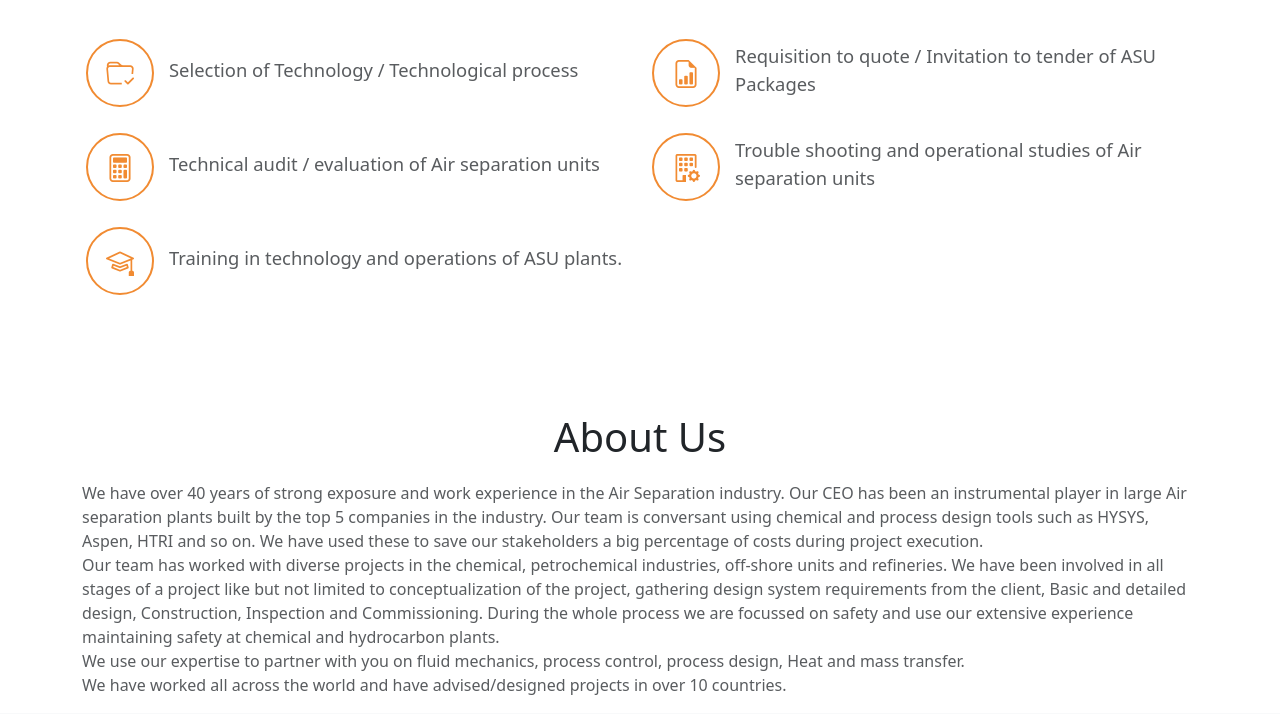
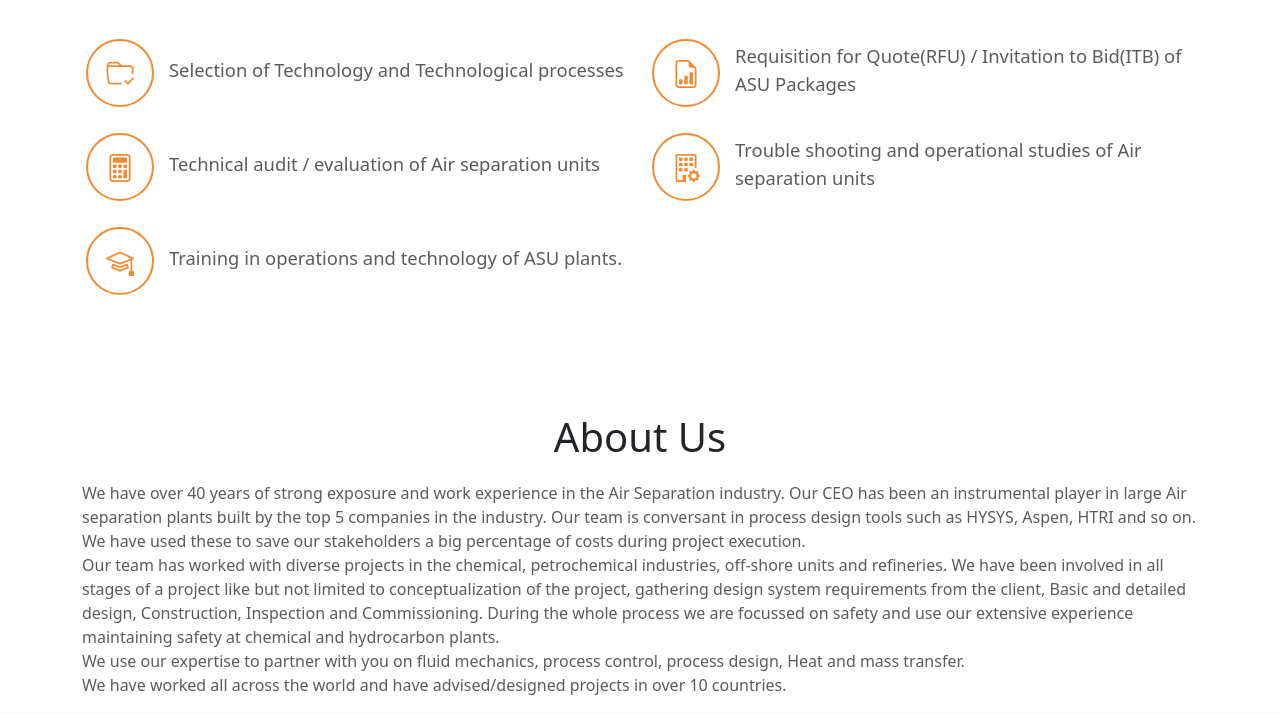
Before and after one commit to oxygenaatma/oxygenaatma.github.io, a plain HTML site: page index.html in a window 1280 px wide. Shown: the part 506-1220 px from the top of the page. Drawn offline with nearby package versions, Linux system fonts and the light colour scheme.

Commit message:
Updated services offered

```diff
--- a/index.html
+++ b/index.html
@@ -315,7 +315,7 @@ input:-moz-placeholder { color:#bbbbbb !important; }
                                             <span class="icon-wrap">
                                                 <i class="bi bi-folder-check"></i>
                                             </span>
-                                            <h6 class="service-text text-muted lh-base">Selection of Technology / Technological process</h6>
+                                            <h6 class="service-text text-muted lh-base">Selection of Technology and Technological processes</h6>
                                         </div>
                                     </div>
                                     <div class="col-md-6">
@@ -323,7 +323,7 @@ input:-moz-placeholder { color:#bbbbbb !important; }
                                             <span class="icon-wrap">
                                                 <i class="bi bi-file-earmark-bar-graph"></i>
                                             </span>
-                                            <h6 class="service-text text-muted lh-base">Requisition to quote / Invitation to tender of ASU Packages</h6>
+                                            <h6 class="service-text text-muted lh-base">Requisition for Quote(RFU) / Invitation to Bid(ITB) of ASU Packages</h6>
                                         </div>
                                     </div>
                                     <div class="col-md-6">
@@ -347,7 +347,7 @@ input:-moz-placeholder { color:#bbbbbb !important; }
                                             <span class="icon-wrap">
                                                 <i class="bi bi-mortarboard"></i>
                                             </span>
-                                            <h5 class="service-text text-muted lh-base">Training in technology and operations of ASU plants.</h5>
+                                            <h5 class="service-text text-muted lh-base">Training in operations and technology of ASU plants.</h5>
                                         </div>
                                     </div>
 
@@ -440,7 +440,7 @@ input:-moz-placeholder { color:#bbbbbb !important; }
                     <!-- Mashead text and app badges-->
                         <h2 class="display-6 lh-1 mb-4 text-center">About Us</h1>
                         <p class="fw-normal text-muted">
-                            We have over 40 years of strong exposure and work experience in the Air Separation industry. Our CEO has been an instrumental player in large Air separation plants built by the top 5 companies in the industry. Our team is conversant using chemical and process design tools such as HYSYS, Aspen, HTRI and so on. We have used these to save our stakeholders a big percentage of costs during project execution.
+                            We have over 40 years of strong exposure and work experience in the Air Separation industry. Our CEO has been an instrumental player in large Air separation plants built by the top 5 companies in the industry. Our team is conversant in process design tools such as HYSYS, Aspen, HTRI and so on. We have used these to save our stakeholders a big percentage of costs during project execution.
 
 <br>Our team has worked with diverse projects in the chemical, petrochemical industries, off-shore units and refineries. We have been involved in all stages of a project like but not limited to conceptualization of the project, gathering design system requirements from the client,  Basic and detailed design, Construction, Inspection  and Commissioning. During the whole process we are focussed on safety and use our extensive experience maintaining safety at chemical and hydrocarbon plants.
 
```
